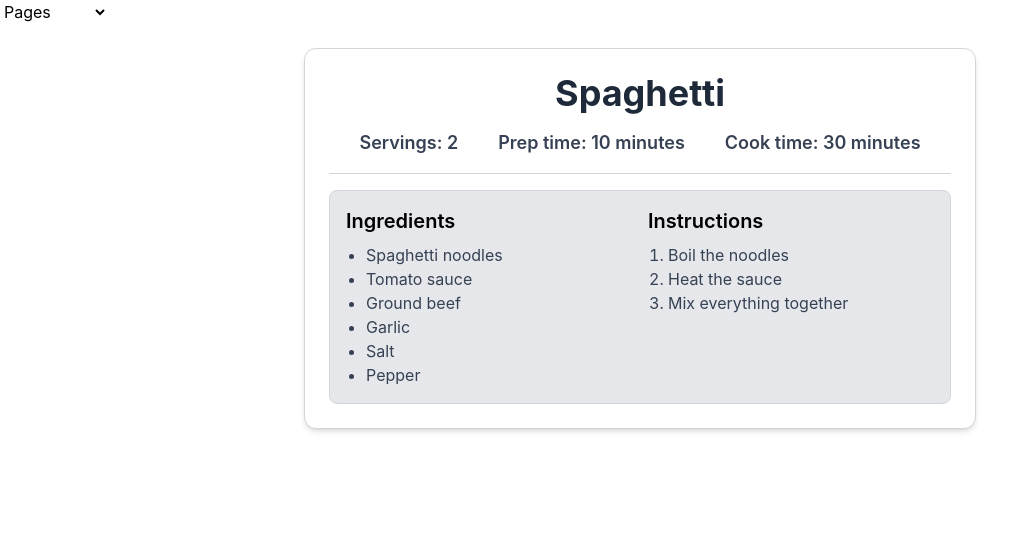
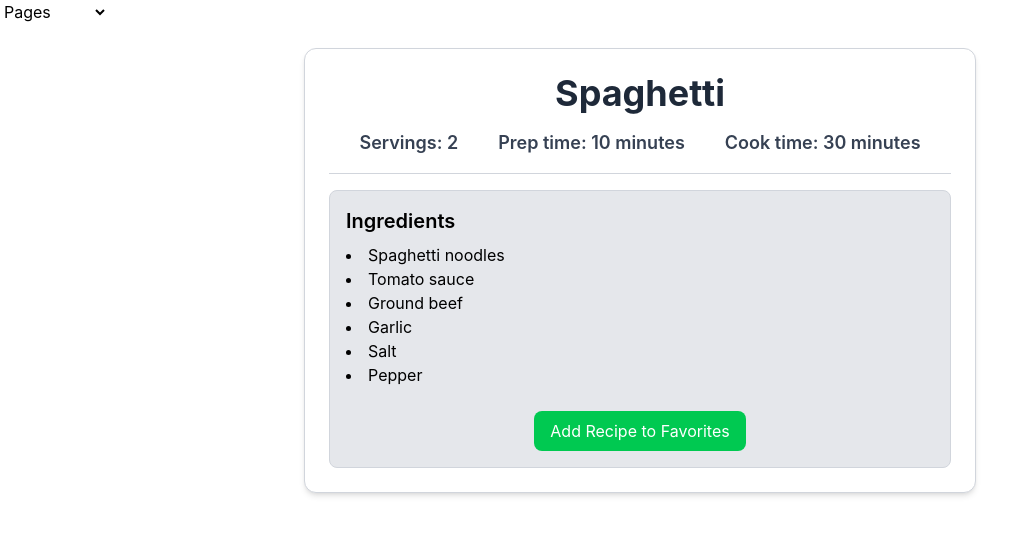
Before and after one commit to yunnimeomeo/final-project-, a React (Vite) app in the folder my-first-react-app/: page /recipeone in a window 1280 px wide. Shown: the top 534 px of the page, without its empty margins (0-1034 px from the left). Built offline with nearby package versions, Linux system fonts and the light colour scheme.

Commit message:
added to main recipe card

```diff
--- a/my-first-react-app/src/components/Foodcard.jsx
+++ b/my-first-react-app/src/components/Foodcard.jsx
@@ -12,7 +12,7 @@ function Foodcard({recipeName,time}) {
             <p>5 ingredients</p>
             <p>4-6 servings</p>
 
-            <h6>no better way to celebrate...</h6>
+            <h6>Enjoy!!</h6>
 
             <button></button>
 
--- a/my-first-react-app/src/components/Foodinfo.jsx
+++ b/my-first-react-app/src/components/Foodinfo.jsx
@@ -1,4 +1,6 @@
+import { useState } from "react";
 function Foodinfo({ name, servings, preptime, cooktime, ingredients, instructions }) {
+  const [favorite, setFavorite] = useState(false);
   return (
     <div className="bg-white border border-gray-300 rounded-xl shadow-md hover:shadow-xl hover:bg-blue-50 transition-all duration-200 p-6 max-w-2xl mx-auto mt-6">
 
@@ -17,28 +19,53 @@ function Foodinfo({ name, servings, preptime, cooktime, ingredients, instruction
 
         <div className>
           <h2 className="text-xl font-semibold mb-2">Ingredients</h2>
-              <ul className="list-disc ml-5 text-gray-700">
+              {/* <ul className="list-disc ml-5 text-gray-700"> */}
                 {ingredients.map((item, index) => (
                  <li key={index}>{item}</li>
                  ))}
-              </ul>
+                 {/* </ol> */}
+               </div>
             </div>
 
-        <div  className>
-           <h2 className="text-xl font-semibold mb-2">Instructions</h2>
-           <ol className="list-decimal ml-5 text-gray-700">
-                {instructions.map((item, index) => (
-                  <li key={index}>{item}</li>
-                ))}
-              </ol>
+            <div className="text-center mt-6">
+              <button
+                onClick={() => setFavorite(!favorite)}
 
+className="bg-green-500 text-white px-4 py-2 rounded-lg hover:bg-green-600"
+                className="bg-green-500 text-white px-4 py-2 rounded-lg hover:bg-green-600"
+                className="bg-green-500 text-white px-4 py-2 rounded-lg hover:bg-green-600"
+
+className="bg-green-500 text-white px-4 py-2 rounded-lg hover:bg-green-600"
+
+className="bg-green-500 text-white px-4 py-2 rounded-lg hover:bg-green-600"
+
+className="bg-green-500 text-white px-4 py-2 rounded-lg hover:bg-green-600"
+
+className="bg-green-500 text-white px-4 py-2 rounded-lg hover:bg-green-600"
+
+className="bg-green-500 text-white px-4 py-2 rounded-lg hover:bg-green-600"
+
+className="bg-green-500 text-white px-4 py-2 rounded-lg hover:bg-green-600"
+
+className="bg-green-500 text-white px-4 py-2 rounded-lg hover:bg-green-600"
+
+className="bg-green-500 text-white px-4 py-2 rounded-lg hover:bg-green-600"
+
+
+>
+
+{favorite ? "Added to Favorites" : "Add Recipe to Favorites"}
+
+</button>
 
 </div>
 
 </div>
+
 </div>
-    </div>
+
 );
+
 }
 
 export default Foodinfo;
```
Lines whose indentation alone changed are shown as unchanged.
